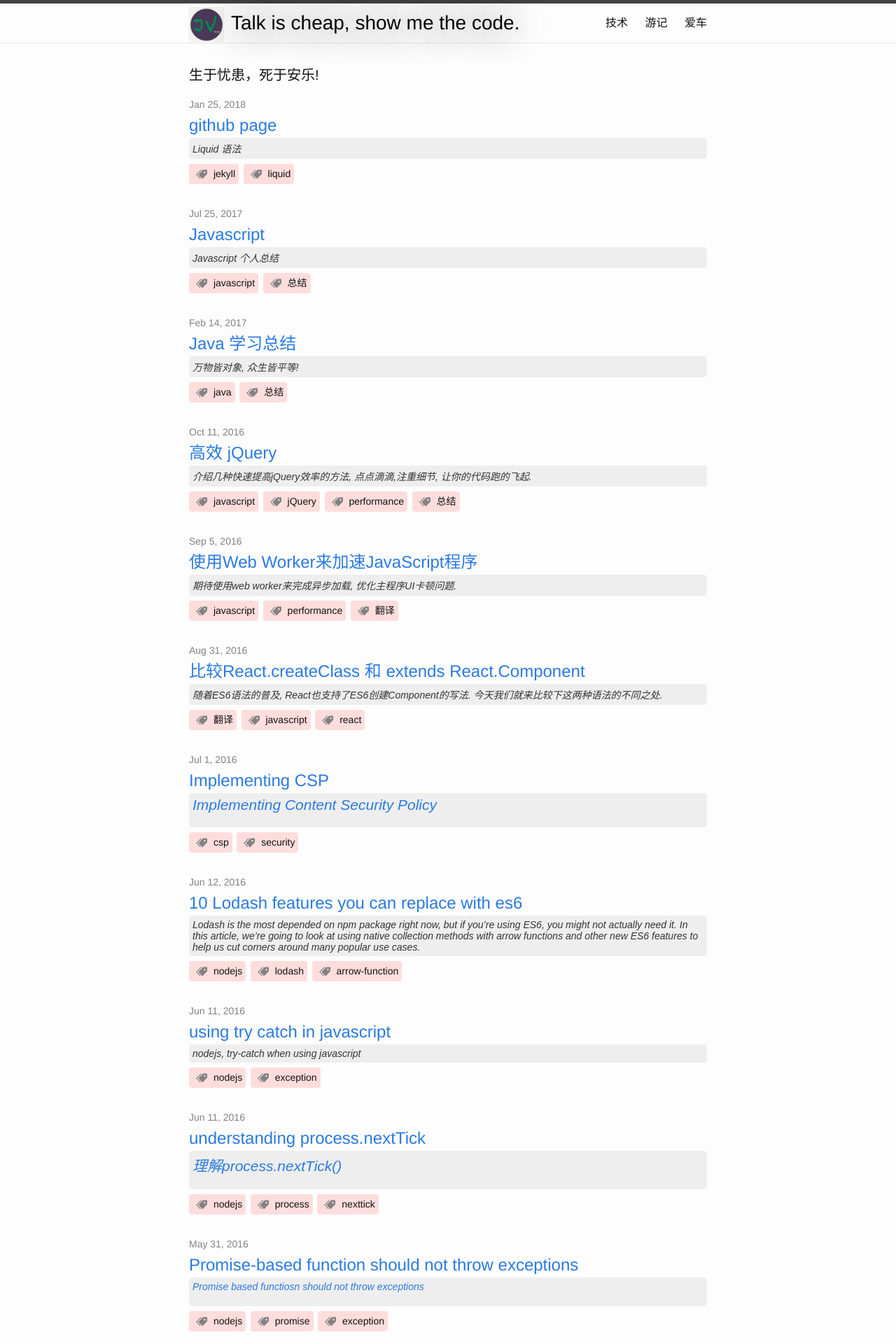
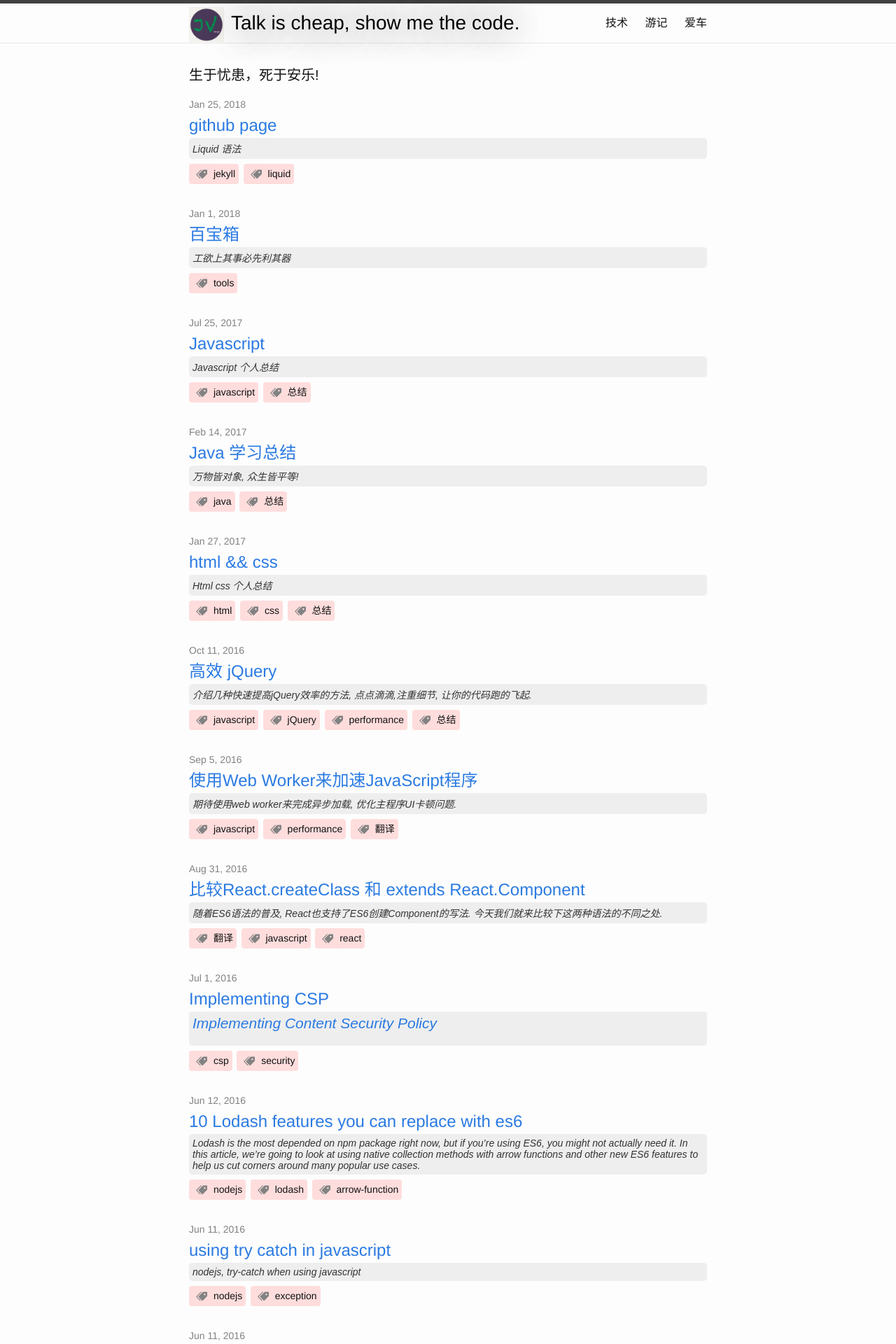
Before and after one commit to jjvein/jjvein.github.io, a Jekyll site: the page built from index.html, in a window 1280 px wide. Shown: the top 1920 px of the page at 70% size. Built offline with Jekyll 4.4.1, drawn with Linux system fonts in a browser that asks for light colours; comment, search, counter and statistics services are not loaded; some of the changed lines change nothing that is shown.

Commit message:
html tool

````diff
--- /dev/null
+++ b/_posts/tech/2017-01-27-html.md
@@ -0,0 +1,123 @@
+---
+layout: post
+title: html && css
+category: tech
+excerpt:  Html css 个人总结
+tags: [html, css, 总结]
+
+---
+
+## contenteditable
+```htmlbars
+<div contenteditable="true">Edit</div>
+```
+## viewport
+```htmlbars
+<meta name="viewport" content="width=device-width,initial-scale=1,maximum-scale=1" />
+```
+- width:：viewport宽度
+- height：viewport高度
+- initial-scale: 初始缩放比例
+- maximum-scale: 允许用户缩放的最大比例
+- minimum-scale: 允许用户缩放的最小比例
+- user-scalable: 是否允许用户手动缩放
+
+## 事件
+事件委托是利用事件的冒泡原理来实现的。
+
+## GET POST
+
+## BFC IFC FFC
+- BFC: http://blog.csdn.net/riddle1981/article/details/52126522
+- 高度塌陷问题，子元素为浮动元素导致高度塌陷，上下边界重合，需要用BFC来清除浮动。
+- margin 塌陷问题。
+
+## EventSource
+HTML5有一个Server-Sent Events(SSE)功能，允许服务端推送数据到客户端。
+
+响应类型： text/event-stream
+三种默认监听： open/message/error
+
+## pre 标签内容换行
+```css
+white-space: pre-wrap;
+word-wrap: break-words;
+```
+
+## flexbox vs grid layout
+flexbox是一维布局，他只能在一条直线上放置你的内容区块；而grid是一个二维布局著作权归作者所有。
+
+## format-detection
+```xml
+<meta name="format-detection" content="telephone=no" />
+```
+
+## rem
+https://www.cnblogs.com/well-nice/p/5509589.html
+
+## defer & async
+defer是在HTML解析完之后才会执行，如果是多个，按照加载的顺序依次执行
+async是在加载完成后立即执行，如果是多个，执行顺序和加载顺序无关
+
+## 绘制网页
+
+### 用户界面
+<img src="/images/tech/browser.jpg" class="big-image"/>
+
+* 用户界面 － 包括地址栏、后退/前进按钮、书签目录等，也就是你所看到的除了用来显示你所请求页面的主窗口之外的其他部分。
+* 浏览器引擎 － 用来查询及操作渲染引擎的接口。
+* 渲染引擎 － 用来显示请求的内容，例如，如果请求内容为html，它负责解析html及css，并将解析后的结果显示出来。
+* 网络 － 用来完成网络调用，例如http请求，它具有平台无关的接口，可以在不同平台上工作。
+* UI后端 － 用来绘制类似组合选择框及对话框等基本组件，具有不特定于某个平台的通用接口，底层使用操作系统的用户接口。
+* JS解释器 － 用来解释执行JS代码。
+* 数据存储 － 属于持久层，浏览器需要在硬盘中保存类似cookie的各种数据，HTML5定义了web database技术，这是一种轻量级完整的客户端存储技术
+
+### repaint & reflow
+repaint
+
+- 文字颜色, 背景颜色, 边框颜色等不影响布局
+
+reflow
+
+- 回流, layout, 需要重新计算元素布局.
+
+### renderObject -> renderLayout
+renderLayout 便是绘制的一层. 生成条件如下:
+- 页面根元素document对应的`renderview`.
+- 显式指定元素的`position`属性(relative, absolute)
+- 设置透明
+- overflow, alpha, reflection
+- css filter
+- 2D, 3D, video
+
+### paint
+浏览器渲染引擎遍历 Layer 树，访问每一个 RenderLayer，再遍历从属于这个 RenderLayer 的 RenderObject，将每一个 RenderObject 绘制出来。
+可以认为，Layer 树决定了网页绘制的层次顺序，而从属于 RenderLayer 的 RenderObject 决定了这个 Layer 的内容，所有的 RenderLayer 和 RenderObject 一起就决定了网页在屏幕上最终呈现出来的内容。
+
+### compositing
+将每个renderlayout所在的层合并.
+
+## encodeUriComponent
+url编码也被称为"百分号"编码, `%`加上两个字符, 0-9A-Z
+超出US-ASCII编码的,使用UTF-8编码格式. 如"中文"对应的编码为`0xE4 0xB8 0xAD 0xE6 0x96 0x87
+经过编码以后: %E4%B8%AD%E6%96%87
+
+JavaScriptd的`escape`, `encodeURI`, `encodeURIComponent`的区别,
+它们对应不同安全字符:
+
+- escape（69个）：*/@+-._0-9a-zA-Z
+- encodeURI（82个）：!#$&'()*+,/:;=?@-._~0-9a-zA-Z
+- encodeURIComponent（71个）：!'()*-._~0-9a-zA-Z
+
+
+## 常用对照表
+[oschina 常用对照表](http://tool.oschina.net/commons)
+
+- Http Content-type
+- Html 转义字符
+- RGB 颜色参考
+- ASCII 对照表
+- HTTP状态码详解
+- 运算符优先级
+- TCP/UDP 端口参考
+- 网页字体参考
--- /dev/null
+++ b/_posts/tech/2018-01-01-tools.md
@@ -0,0 +1,24 @@
+---
+layout: post
+title: 百宝箱
+category: tech
+excerpt: 工欲上其事必先利其器
+tags: [tools]
+permlink: /tools/
+---
+
+# 常用对照表
+[oschina 常用对照表](http://tool.oschina.net/commons)
+
+- Http Content-type
+- Html 转义字符
+- RGB 颜色参考
+- ASCII 对照表
+- HTTP状态码详解
+- 运算符优先级
+- TCP/UDP 端口参考
+- 网页字体参考
+
+# Base64
+- [Encode](http://base64online.org/encode/)
+- [Decode](http://base64online.org/decode/)
--- a/_sass/_layout.scss
+++ b/_sass/_layout.scss
@@ -283,6 +283,13 @@
             font-size: 18px;
         }
     }
+
+    .big-image {
+        display: inline-block;
+        margin: 0 auto;
+        width: 700px;
+        height: 400px;
+    }
 }
 
 .car-container {
````
Also changed, not shown: images/tech/browser.jpg (added).
